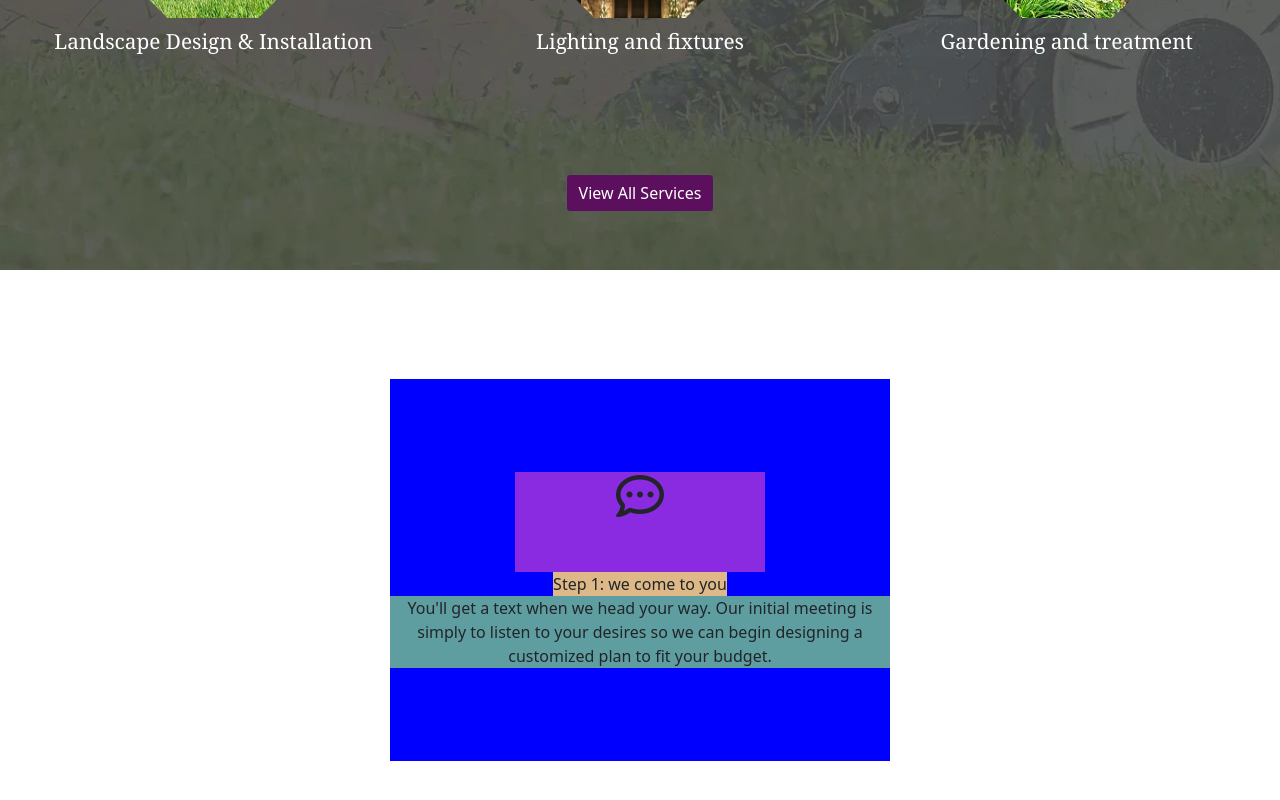
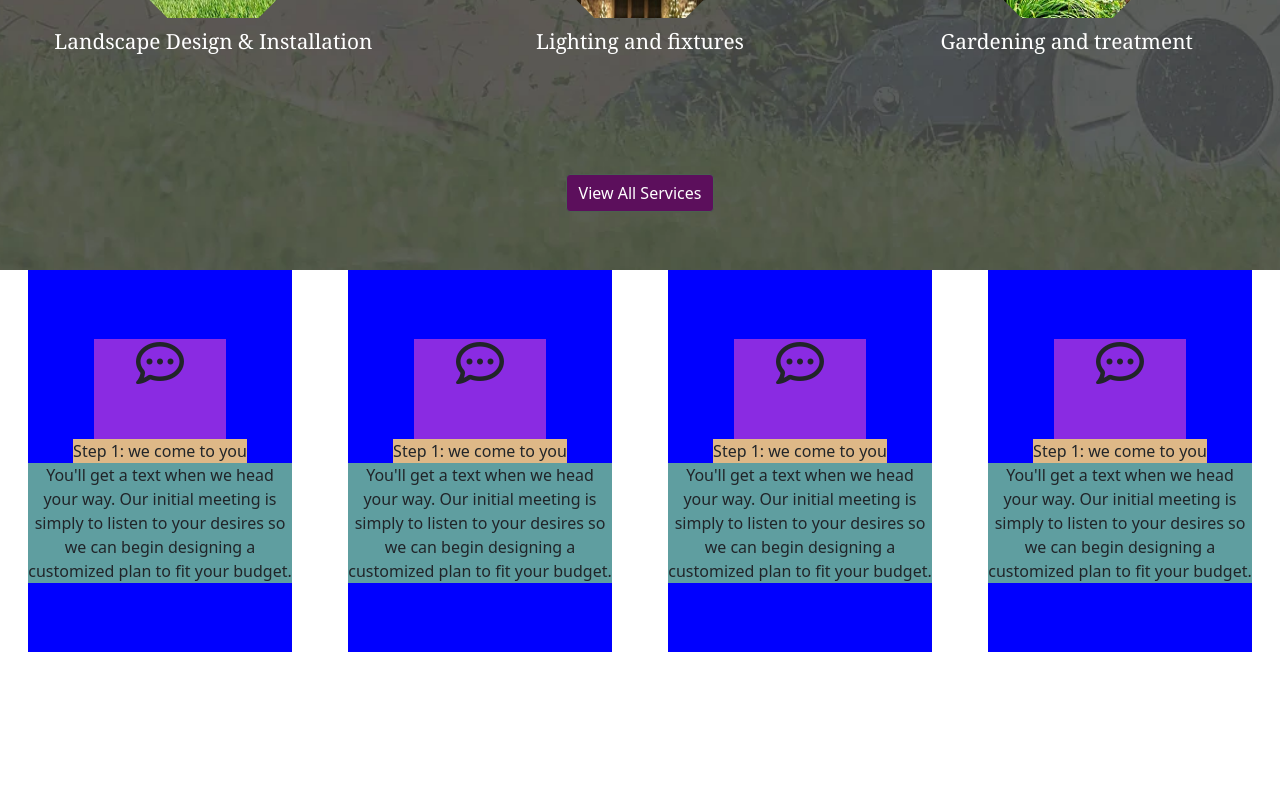
Before and after one commit to stetsonharding/ValleyLawnPros, a React (Create React App) app: page / in a window 1280 px wide. Shown: the part 2004-2804 px from the top of the page. After the commit the page ends 2656 px from the top, so only its background shows below. Built offline with nearby package versions, Linux system fonts and the light colour scheme.

Commit message:
resizing on columns for How It Works.

```diff
--- a/src/components/howItWorksLayout/HowItWorksLayout.js
+++ b/src/components/howItWorksLayout/HowItWorksLayout.js
@@ -8,11 +8,51 @@ function HowItWorksLayout() {
   return (
     <Container
       fluid
-      style={{ height: "600px" }}
+      style={{ minHeight: "600px auto" }}
       className="howItWorks-container d-flex align-items-center justify-content-center"
     >
       <Row>
-        <Col className="d-flex  align-items-center justify-content-center">
+        <Col
+          sm={12}
+          lg={3}
+          className="d-flex  align-items-center justify-content-center"
+        >
+          <LandScapeFlow
+            flowIcon="far fa-comment-dots fa-3x"
+            step="Step 1: we come to you"
+            flowDescription="You'll get a text when we head your way. Our initial meeting is simply to listen to your desires so we can begin
+            designing a customized plan to fit your budget."
+          />
+        </Col>
+        <Col
+          sm={12}
+          lg={3}
+          className="d-flex  align-items-center justify-content-center"
+        >
+          <LandScapeFlow
+            flowIcon="far fa-comment-dots fa-3x"
+            step="Step 1: we come to you"
+            flowDescription="You'll get a text when we head your way. Our initial meeting is simply to listen to your desires so we can begin
+            designing a customized plan to fit your budget."
+          />
+        </Col>
+        <Col
+          sm={12}
+          lg={3}
+          className="d-flex  align-items-center justify-content-center"
+        >
+          <LandScapeFlow
+            flowIcon="far fa-comment-dots fa-3x"
+            step="Step 1: we come to you"
+            flowDescription="You'll get a text when we head your way. Our initial meeting is simply to listen to your desires so we can begin
+            designing a customized plan to fit your budget."
+          />
+        </Col>
+        <Col
+          sm={12}
+          lg={3}
+          className="d-flex  align-items-center justify-content-center"
+        >
           <LandScapeFlow
             flowIcon="far fa-comment-dots fa-3x"
             step="Step 1: we come to you"
```
